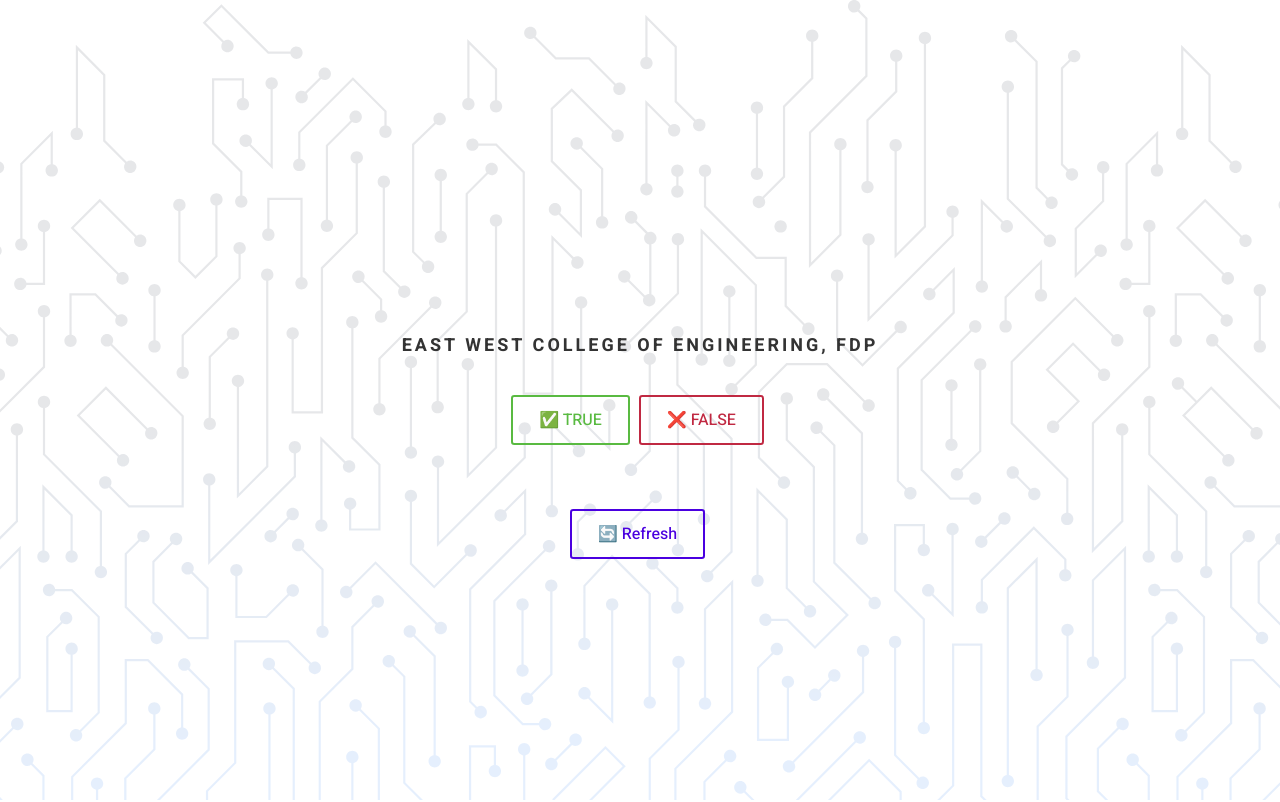
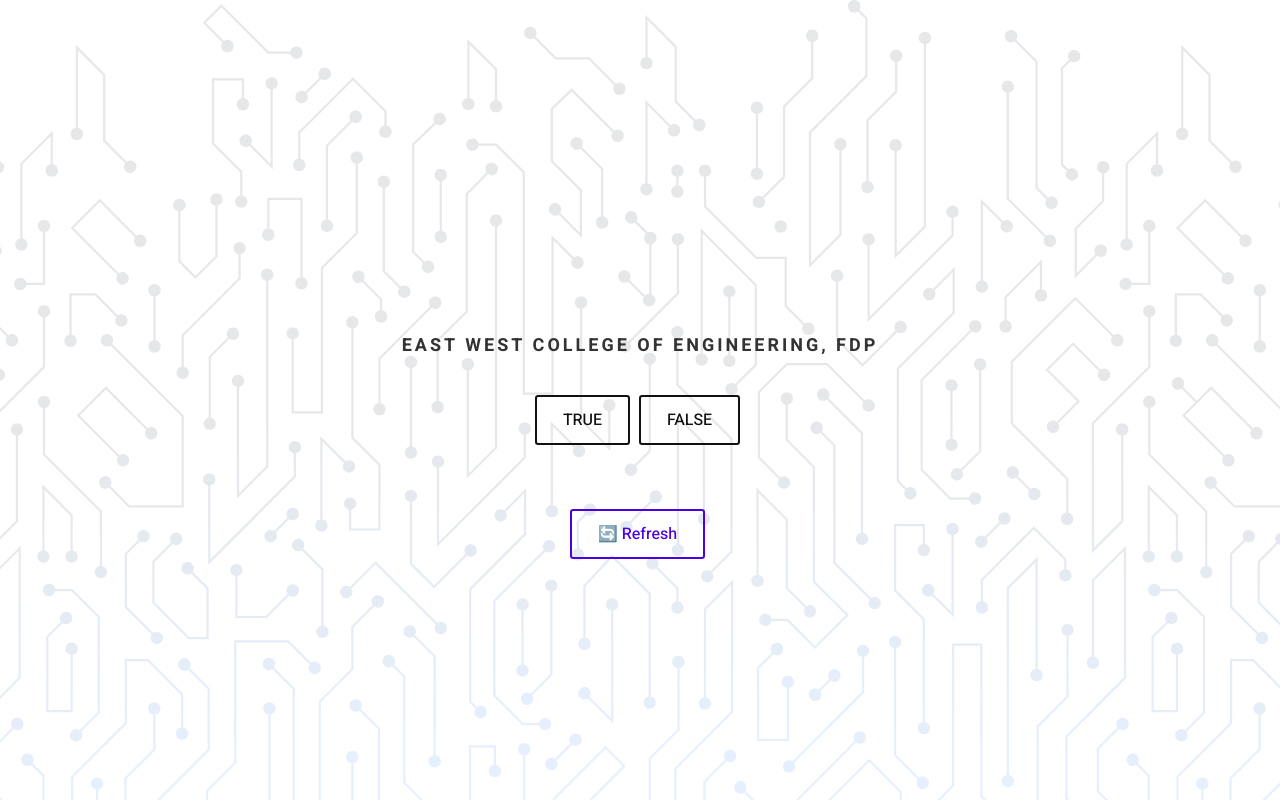
Before and after one commit to Brihadeeshrk/eth-smart-contract, a website: page smart-contract-landing.html in a window 1280 px wide. Shown: the top 802 px of the page. Drawn offline with Linux system fonts and the light colour scheme; a script that the page names is missing.

Commit message:
buttons changed

```diff
--- a/smart-contract-landing.html
+++ b/smart-contract-landing.html
@@ -61,8 +61,8 @@
 							<h5 class="text-uppercase ls3 font-weight-bolder mb-0" id="ballotstatus" style="font-size: 55px;"></h5>
 						</div>
 						<div class="mx-auto"  style="max-width: 600px">
-							<button type="button" name="submit" class="button button-large button-border rounded-sm font-weight-medium nott h-bg-alt ls0 ml-0 button-green" id="true">✅ TRUE</button>
-							<button type="button" name="submit" class="button button-large button-border rounded-sm font-weight-medium nott h-bg-alt ls0 ml-0 button-red" id="false">❌ FALSE</button>
+							<button type="button" name="submit" class="button button-large button-border rounded-sm font-weight-medium nott h-bg-alt ls0 ml-0 button-black" id="true">TRUE</button>
+							<button type="button" name="submit" class="button button-large button-border rounded-sm font-weight-medium nott h-bg-alt ls0 ml-0 button-black" id="false">FALSE</button>
 							<br><br>
 							<p class="lead text-black-50 font-normal" id="totalvotes"></p>
 							<p class="lead text-black-50 font-normal" id="totalvoters"></p>
```
